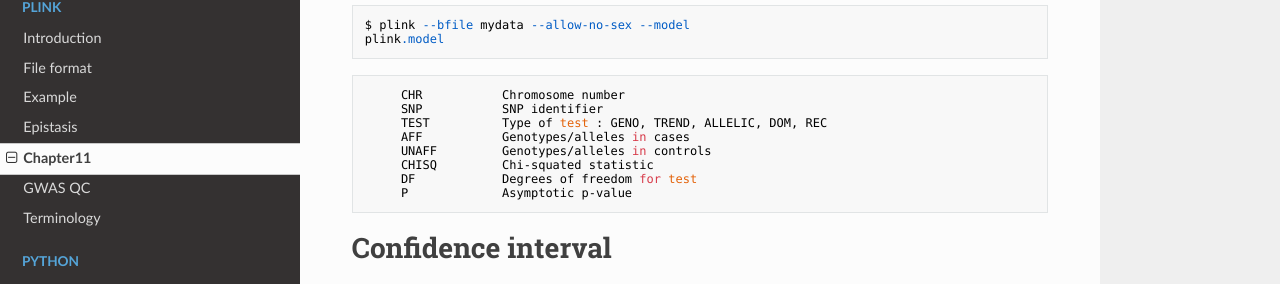
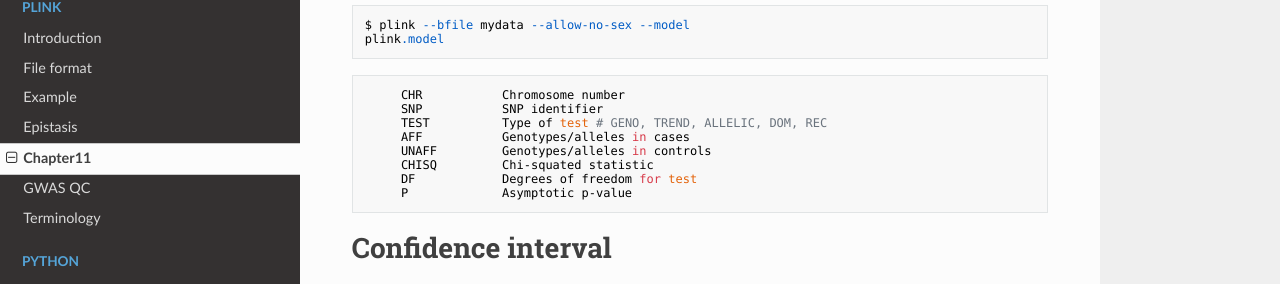
Before and after one commit to WonyoungCho/plink, an MkDocs documentation site: the page built from docs/chapter11.md, in a window 1280 px wide. Shown: the part 155-439 px from the top of the page. Built offline with MkDocs 1.6.1, drawn with Linux system fonts in a browser that asks for light colours; nearby versions of some CDN libraries; old or Windows-style settings are respelled for this version of MkDocs.

````diff
--- a/docs/chapter11.md
+++ b/docs/chapter11.md
@@ -6,7 +6,7 @@ plink.model
 ```
      CHR           Chromosome number
      SNP           SNP identifier
-     TEST          Type of test : GENO, TREND, ALLELIC, DOM, REC
+     TEST          Type of test # GENO, TREND, ALLELIC, DOM, REC
      AFF           Genotypes/alleles in cases
      UNAFF         Genotypes/alleles in controls
      CHISQ         Chi-squated statistic
````
